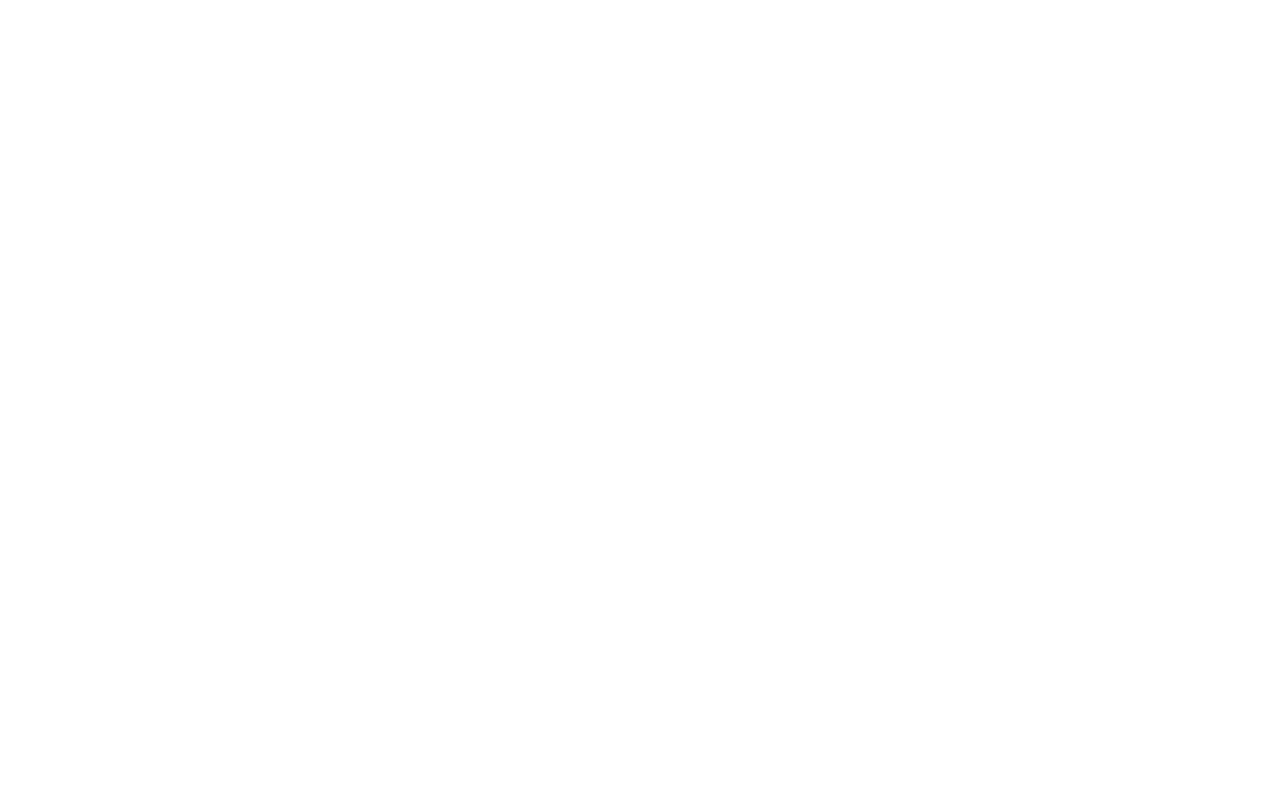
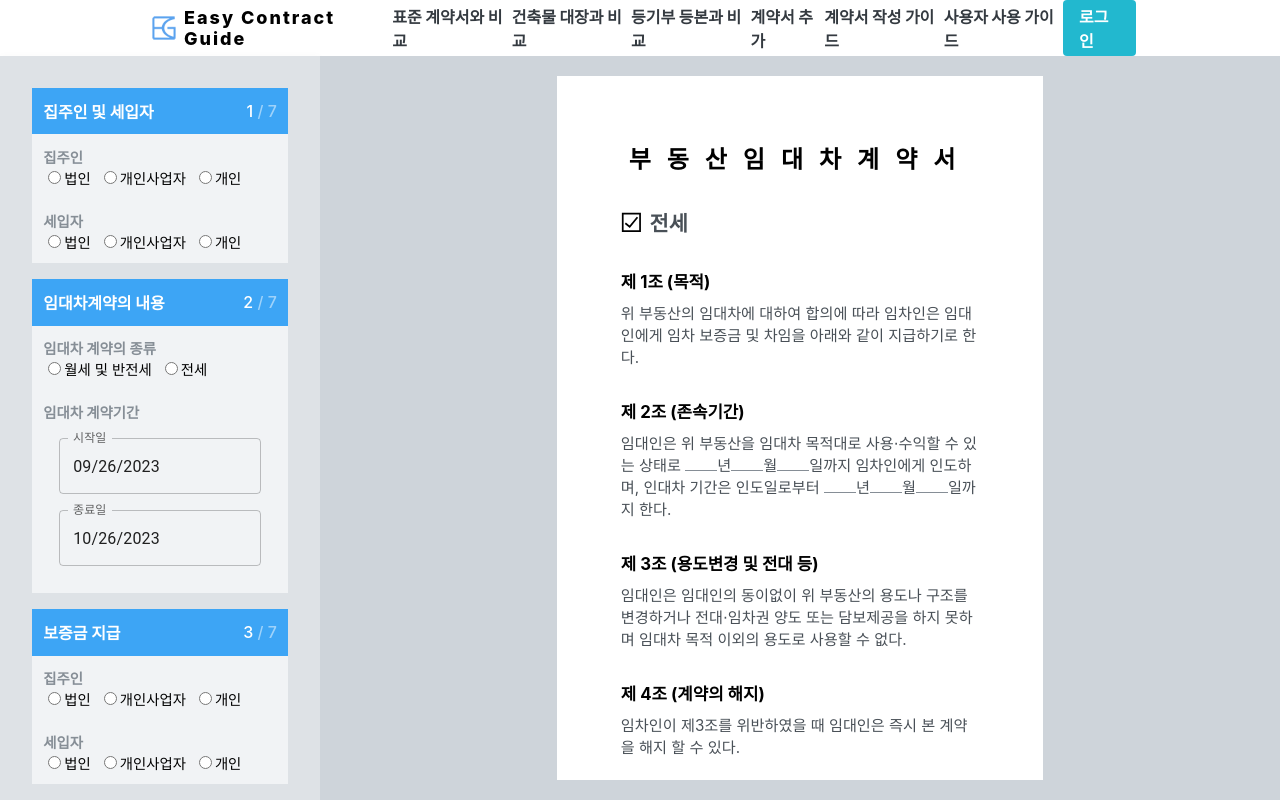
Before and after one commit to RanungPark/easy-contract-guide, a React (Create React App) app: page /dous in a window 1280 px wide. Before the commit this address had no page. Built offline with nearby package versions, Linux system fonts and the light colour scheme.

Commit message:
Dous 페이지 추가

```diff
--- a/src/App.js
+++ b/src/App.js
@@ -10,6 +10,7 @@
 import GuidePage from './pages/GuidePage';
 import BuildingViewPage from './pages/BuildingViewPage';
 import RegisterViewPage from './pages/RegisterViewPage';
+import DousPage from './pages/DousPage';
 
 const App = () => {
   return (
@@ -22,8 +23,9 @@
       <Route path='/upload/building' element={<BuildingUploadPage />} />
       <Route path='/upload/register' element={<RegisterUploadPage />} />
       <Route path='/upload/contract' element={<ContractUploadPage />} />
+      <Route path='/dous' element={<DousPage />} />
+      <Route path='/guide' element={<GuidePage />} />
       <Route path='/test' element={<TestPage />} />
-      <Route path='/guide' element={<GuidePage />} />
     </Routes>
   );
 };
--- /dev/null
+++ b/src/pages/DousPage.js
@@ -0,0 +1,12 @@
+import React from 'react';
+import DousTemplate from '../components/docs/DousTemplate';
+
+const DousPage = () => {
+  return (
+    <div>
+      <DousTemplate />
+    </div>
+  );
+};
+
+export default DousPage;
```
